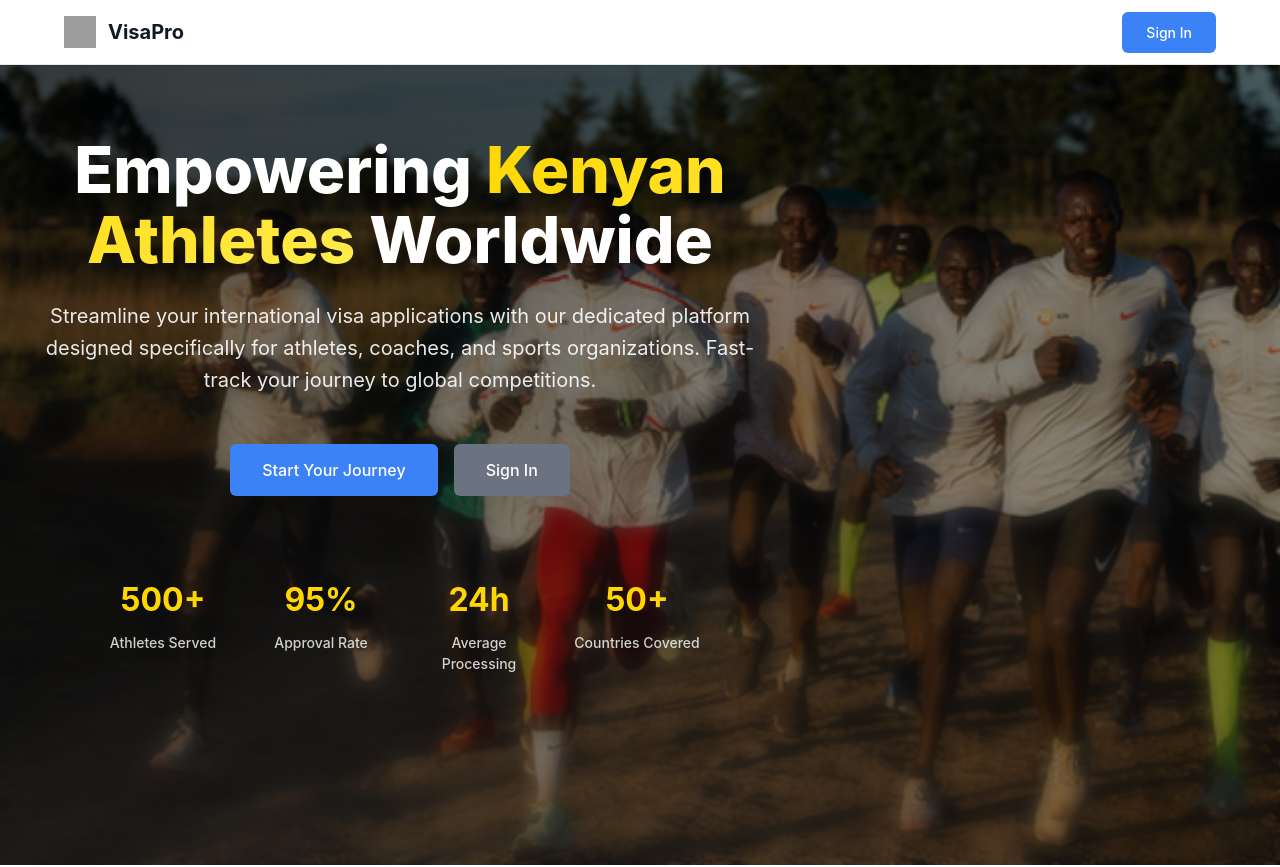
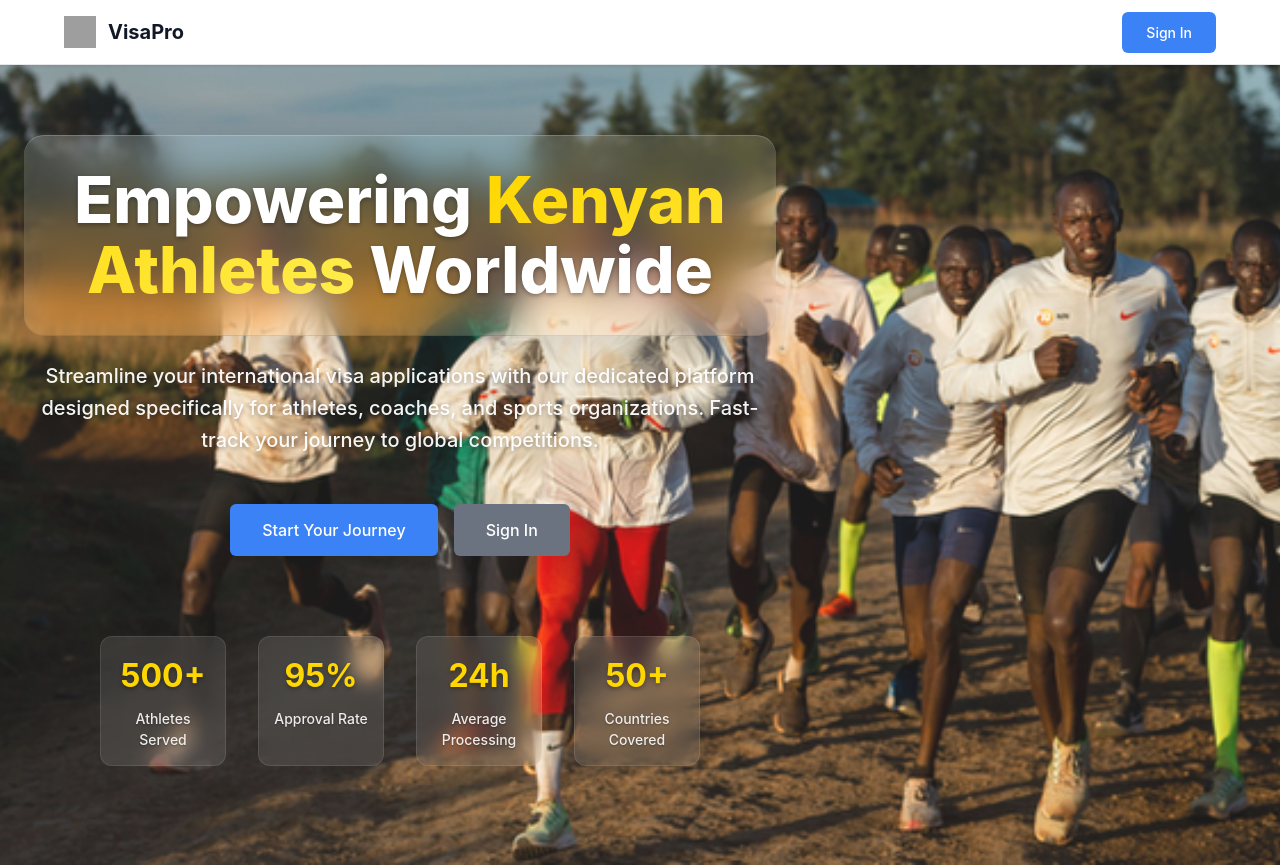
Before and after one commit to robbyevans/visapro, a React app in the folder frontend/: page / in a window 1280 px wide. Shown: the top 867 px of the page. Built offline with nearby package versions, Linux system fonts and the light colour scheme; no server answers; grey boxes are pictures that could not be loaded; the HTML template or start-up script is replaced by a standard one.

Commit message:
minor fix

```diff
--- a/frontend/src/pages/HomePage/styles.ts
+++ b/frontend/src/pages/HomePage/styles.ts
@@ -23,13 +23,12 @@ export const HeroBackground = styled.div`
   left: 0;
   right: 0;
   bottom: 0;
-  background: linear-gradient(
-      135deg,
-      rgba(0, 0, 0, 0.6) 0%,
-      rgba(0, 0, 0, 0.4) 100%
-    ),
-    url(${kenyanAthleteHero}) center/cover;
+  background: url(${kenyanAthleteHero}) center/cover;
+  background-size: cover;
+  background-position: center;
+  background-repeat: no-repeat;
 
+  /* Remove any dark overlays and make image bright */
   &::before {
     content: "";
     position: absolute;
@@ -37,18 +36,13 @@ export const HeroBackground = styled.div`
     left: 0;
     right: 0;
     bottom: 0;
-    background: linear-gradient(
-      135deg,
-      rgba(255, 255, 255, 0.1) 0%,
-      rgba(255, 255, 255, 0.05) 100%
-    );
-    backdrop-filter: blur(10px);
-    mask: linear-gradient(
-      to bottom,
-      transparent 0%,
-      rgba(0, 0, 0, 0.3) 30%,
-      rgba(0, 0, 0, 0.8) 100%
-    );
+    background: rgba(
+      255,
+      255,
+      255,
+      0.1
+    ); /* Very light overlay to enhance readability */
+    backdrop-filter: blur(0px); /* Remove blur from background */
   }
 `;
 
@@ -58,6 +52,7 @@ export const HeroOverlay = styled.div`
   left: 0;
   right: 0;
   bottom: 0;
+  /* Remove dark overlay completely */
 `;
 
 export const HeroContent = styled.div`
@@ -76,12 +71,28 @@ export const HeroTitle = styled.h1`
   margin-bottom: 24px;
   line-height: 1.1;
 
+  /* Glass glossy background effect */
+  background: rgba(255, 255, 255, 0.15);
+  backdrop-filter: blur(20px) saturate(180%);
+  -webkit-backdrop-filter: blur(20px) saturate(180%);
+  border-radius: 20px;
+  /* border: 1px solid rgba(255, 255, 255, 0.2); */
+  padding: 30px 40px;
+  box-shadow: 0 8px 32px rgba(0, 0, 0, 0.1),
+    inset 0 1px 0 rgba(255, 255, 255, 0.2), inset 0 -1px 0 rgba(0, 0, 0, 0.1);
+
+  /* Text shadow for better readability */
+  text-shadow: 0 2px 4px rgba(0, 0, 0, 0.3);
+
   @media (max-width: 768px) {
     font-size: 48px;
+    padding: 25px 30px;
   }
 
   @media (max-width: 480px) {
     font-size: 36px;
+    padding: 20px 25px;
+    border-radius: 16px;
   }
 `;
 
@@ -90,13 +101,16 @@ export const HeroHighlight = styled.span`
   -webkit-background-clip: text;
   -webkit-text-fill-color: transparent;
   background-clip: text;
+  text-shadow: none; /* Remove text shadow for the highlighted part */
 `;
 
 export const HeroSubtitle = styled.p`
   font-size: 20px;
-  color: rgba(255, 255, 255, 0.9);
+  color: rgba(255, 255, 255, 0.95);
   margin-bottom: 48px;
   line-height: 1.6;
+  font-weight: 500;
+  text-shadow: 0 2px 4px rgba(0, 0, 0, 0.3);
 
   @media (max-width: 768px) {
     font-size: 18px;
@@ -130,6 +144,12 @@ export const HeroStats = styled.div`
 
 export const StatItem = styled.div`
   text-align: center;
+  /* Optional: Add subtle glass effect to stats if desired */
+  background: rgba(255, 255, 255, 0.1);
+  backdrop-filter: blur(10px);
+  border-radius: 12px;
+  padding: 15px;
+  border: 1px solid rgba(255, 255, 255, 0.1);
 `;
 
 export const StatNumber = styled.div`
@@ -137,15 +157,17 @@ export const StatNumber = styled.div`
   font-weight: 700;
   color: #ffd700;
   margin-bottom: 8px;
+  text-shadow: 0 2px 4px rgba(0, 0, 0, 0.3);
 `;
 
 export const StatLabel = styled.div`
   font-size: 14px;
-  color: rgba(255, 255, 255, 0.8);
+  color: rgba(255, 255, 255, 0.9);
   font-weight: 500;
+  text-shadow: 0 1px 2px rgba(0, 0, 0, 0.3);
 `;
 
-// Common Section Styles
+// ... (rest of the styles remain exactly the same)
 export const SectionContainer = styled.div`
   max-width: 1200px;
   margin: 0 auto;
@@ -220,20 +242,16 @@ export const FeaturesSection = styled.section`
   background: white;
 `;
 
-// ... (other styles remain the same)
-
 export const FeaturesGrid = styled.div`
   display: grid;
   grid-template-columns: repeat(3, 1fr);
   gap: 30px;
 
-  /* Tablet */
   @media (max-width: 1024px) {
     grid-template-columns: repeat(2, 1fr);
     gap: 24px;
   }
 
-  /* Mobile */
   @media (max-width: 768px) {
     grid-template-columns: 1fr;
     gap: 20px;
@@ -241,7 +259,6 @@ export const FeaturesGrid = styled.div`
     margin: 0 auto;
   }
 
-  /* Small Mobile */
   @media (max-width: 480px) {
     gap: 16px;
   }
@@ -265,13 +282,11 @@ export const FeatureCard = styled.div`
     background: white;
   }
 
-  /* Tablet */
   @media (max-width: 1024px) {
     padding: 32px 20px;
     min-height: 200px;
   }
 
-  /* Mobile */
   @media (max-width: 768px) {
     padding: 28px 20px;
     min-height: auto;
@@ -282,7 +297,6 @@ export const FeatureCard = styled.div`
     }
   }
 
-  /* Small Mobile */
   @media (max-width: 480px) {
     padding: 24px 16px;
     border-radius: 12px;
@@ -301,7 +315,6 @@ export const FeatureIcon = styled.div`
   color: white;
   font-size: 28px;
 
-  /* Tablet */
   @media (max-width: 1024px) {
     width: 60px;
     height: 60px;
@@ -309,7 +322,6 @@ export const FeatureIcon = styled.div`
     margin-bottom: 16px;
   }
 
-  /* Mobile */
   @media (max-width: 768px) {
     width: 55px;
     height: 55px;
@@ -317,7 +329,6 @@ export const FeatureIcon = styled.div`
     margin-bottom: 14px;
   }
 
-  /* Small Mobile */
   @media (max-width: 480px) {
     width: 50px;
     height: 50px;
@@ -334,19 +345,16 @@ export const FeatureTitle = styled.h3`
   color: #111827;
   line-height: 1.3;
 
-  /* Tablet */
   @media (max-width: 1024px) {
     font-size: 18px;
     margin-bottom: 10px;
   }
 
-  /* Mobile */
   @media (max-width: 768px) {
     font-size: 17px;
     margin-bottom: 8px;
   }
 
-  /* Small Mobile */
   @media (max-width: 480px) {
     font-size: 16px;
   }
@@ -358,19 +366,16 @@ export const FeatureDescription = styled.p`
   font-size: 15px;
   margin: 0;
 
-  /* Tablet */
   @media (max-width: 1024px) {
     font-size: 14px;
     line-height: 1.5;
   }
 
-  /* Mobile */
   @media (max-width: 768px) {
     font-size: 14px;
     line-height: 1.5;
   }
 
-  /* Small Mobile */
   @media (max-width: 480px) {
     font-size: 13px;
     line-height: 1.4;
```
